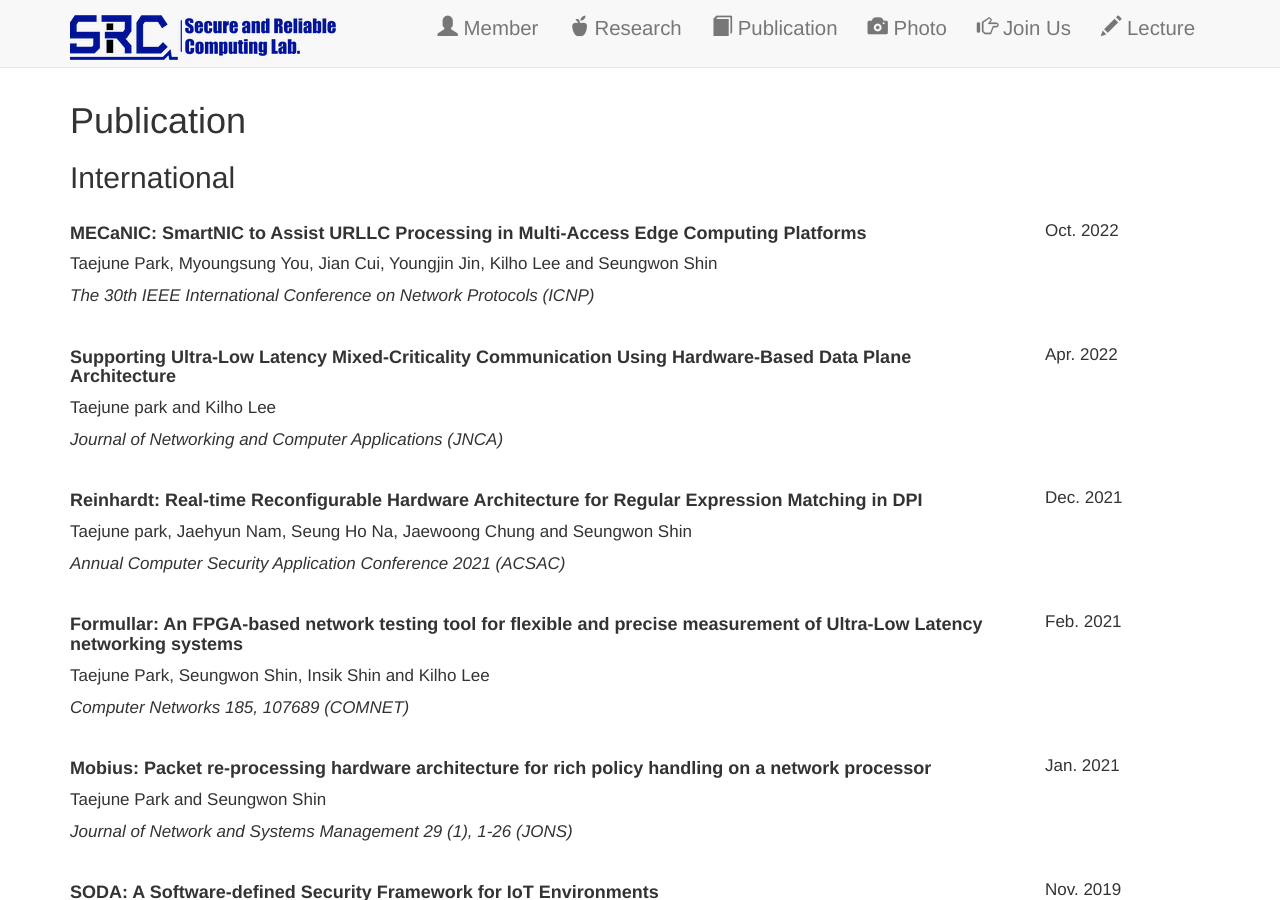
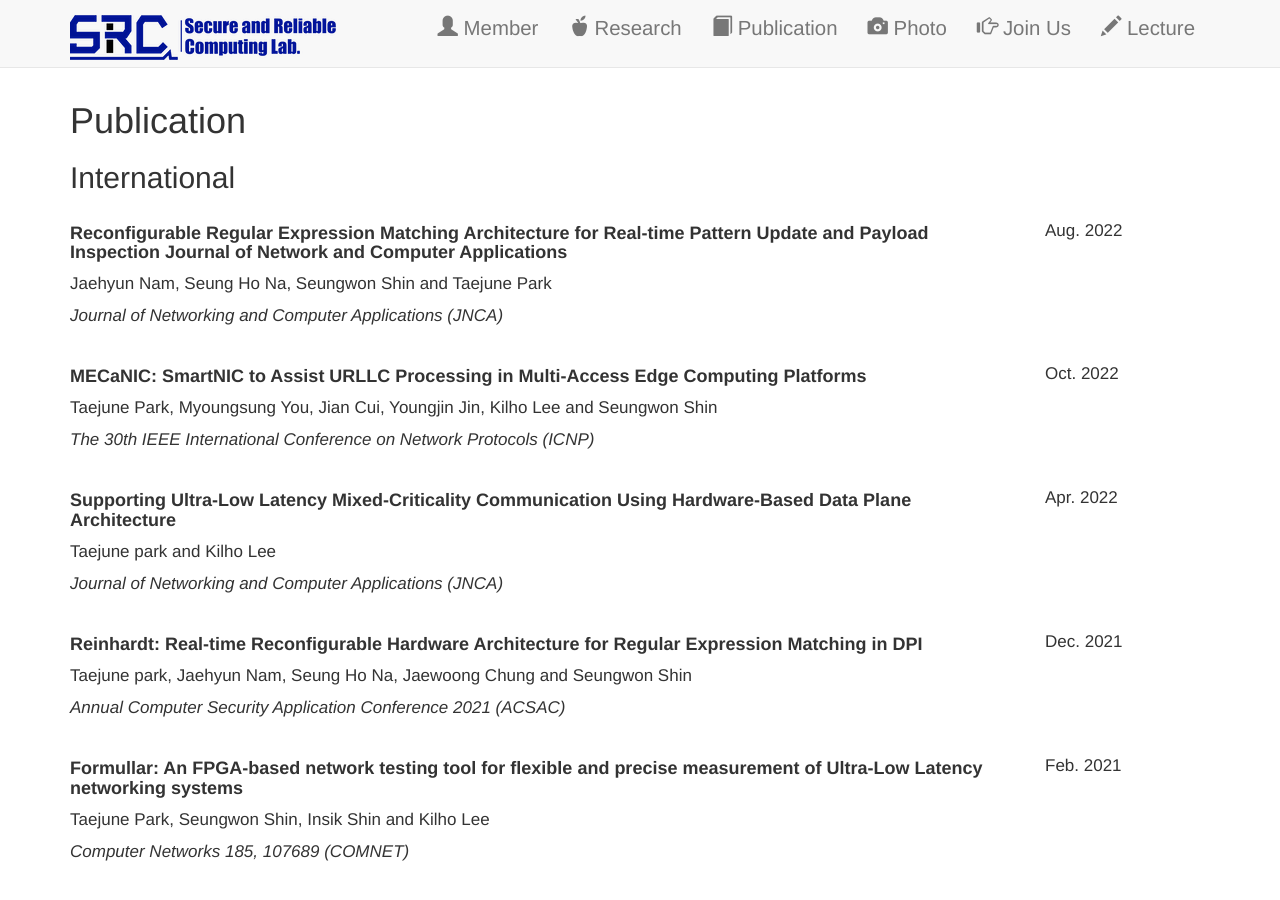
Before and after one commit to src-jnu/src-jnu.github.io, a Jekyll site: the page built from page/publication.html, in a window 1280 px wide and 900 px high. Built offline with Jekyll 4.4.1, drawn with Linux system fonts in a browser that asks for light colours; nearby versions of some CDN libraries; a style sheet for code colours, icons or effects is not loaded.

Commit message:
Update international.yml

```diff
--- a/_data/publication/international.yml
+++ b/_data/publication/international.yml
@@ -1,4 +1,11 @@
 ---
+- title: Reconfigurable Regular Expression Matching Architecture for Real-time Pattern Update and Payload Inspection Journal of Network and Computer Applications
+  author: Jaehyun Nam, Seung Ho Na, Seungwon Shin and Taejune Park
+  where: Journal of Networking and Computer Applications
+  abbr: JNCA
+  date: Aug. 2022
+
+
 - title: MECaNIC&#58; SmartNIC to Assist URLLC Processing in Multi-Access Edge Computing Platforms
   author: Taejune Park, Myoungsung You, Jian Cui, Youngjin Jin, Kilho Lee and Seungwon Shin
   where: The 30th IEEE International Conference on Network Protocols
```
